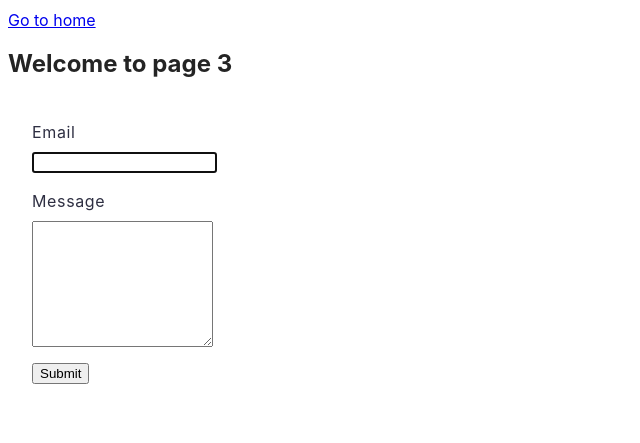
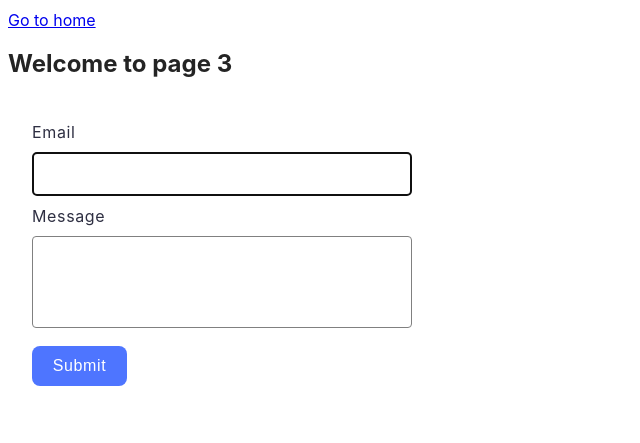
Before and after one commit to olgagoiko/goit-js-hw-09, a website built with Vite: page src/2-form.html in a window 1280 px wide. Shown: the whole page, without its empty margins (0-640 px from the left). Built offline with nearby package versions, Linux system fonts and the light colour scheme.

Commit message:
add css files

```diff
--- a/src/css/styles.css
+++ b/src/css/styles.css
@@ -49,24 +49,20 @@
   width: 1112px;
   height: 640px;
   box-shadow: 0 4px 4px 0 rgba(7, 7, 7, 0.25);
-
-}
+ }
 
 .feedback-form {
-  display: flex;
-  align-items: flex-start;
-    flex-direction: column;
-  gap: 16px;
-  border-radius: 8px;
+gap: 16px;
+border-radius: 8px;
 padding: 24px;
 width: 408px;
 height: 296px;
 background: #fff;
+
 }
-.feedback-form label {
+label {
   display: flex;
   align-items: flex-start;
-
   flex-direction: column;
   gap: 8px;
   font-size: 16px;
@@ -74,3 +70,60 @@ background: #fff;
   letter-spacing: 0.04em;
   color: #2e2f42;
 }
+
+input {
+  border: 1px solid #808080;
+border-radius: 4px;
+width: 360px;
+height: 40px;
+margin-bottom: 8px;
+padding-left: 16px;
+}
+
+
+input:active {
+  border: 1px solid #808080;
+
+}
+
+input:hover {
+  border: 1px solid #000;
+}
+
+textarea {
+  border: 1px solid #808080;
+border-radius: 4px;
+width: 360px;
+height: 80px;
+margin-bottom: 18px;
+padding-left: 16px;
+padding-top: 8px;
+resize: none;
+}
+
+textarea:active {
+  border-color: #808080;
+}
+
+textarea:hover {
+  border-color: #000;
+}
+
+button {
+border-radius: 8px;
+padding: 8px 16px;
+width: 95px;
+height: 40px;
+background: #4e75ff;
+border: none;
+font-weight: 500;
+font-size: 16px;
+line-height: 1.5;
+letter-spacing: 0.04em;
+color: #fff;
+}
+
+button:hover,
+button:focus {
+  background: #6c8cff;
+}
```
